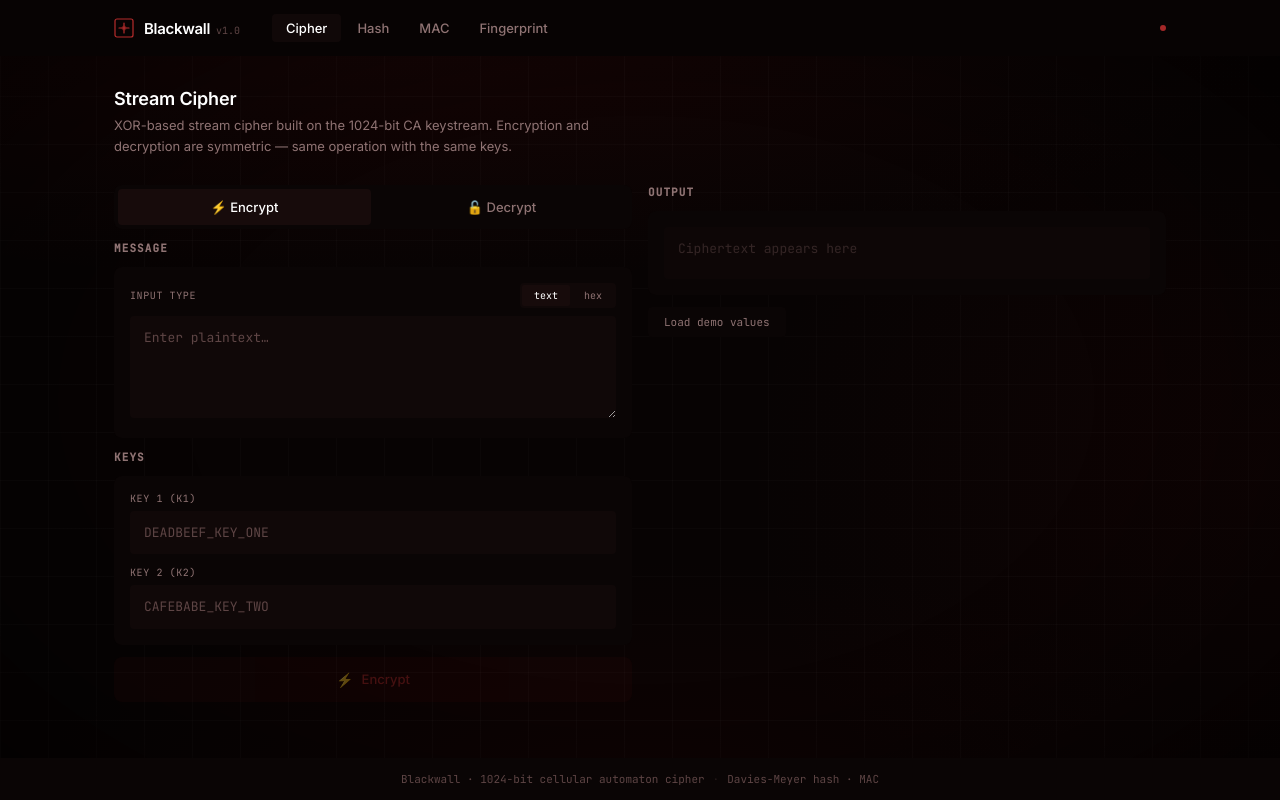
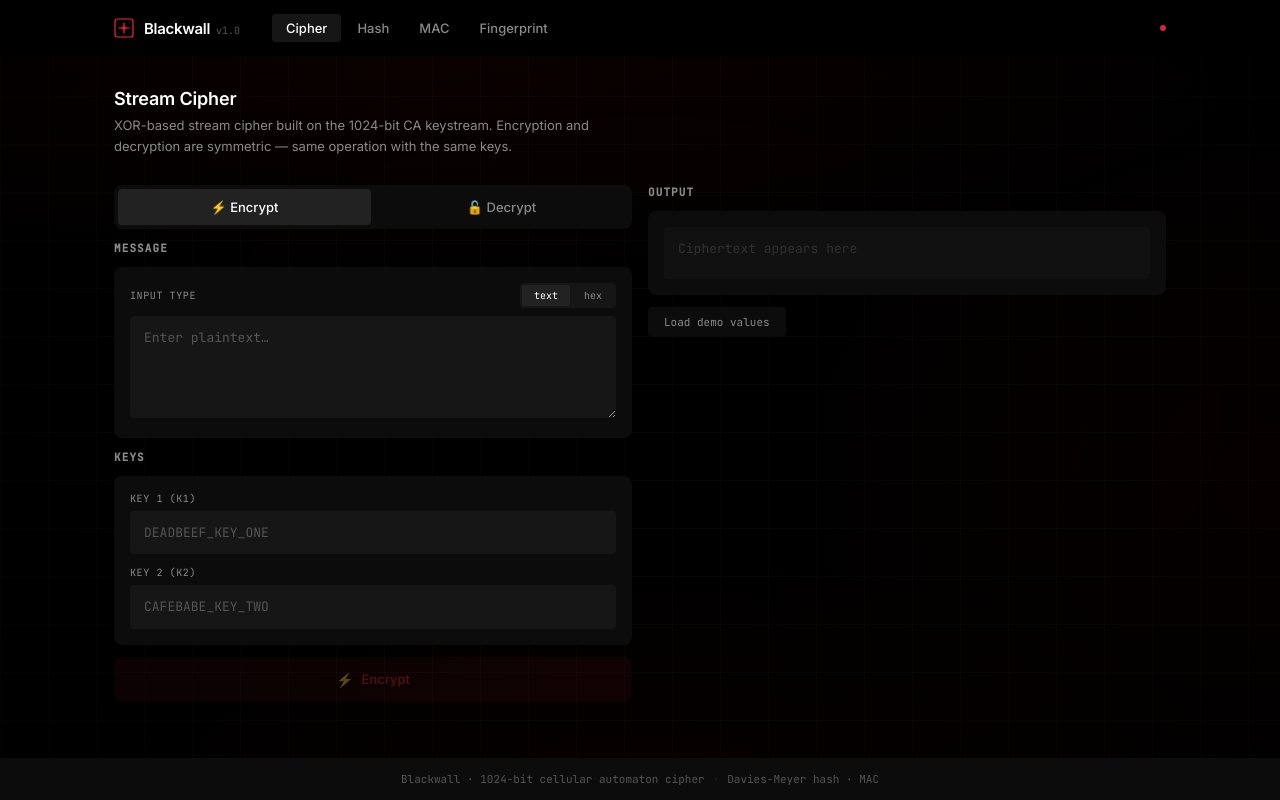
Before and after one commit to rozeraf/blackwall-protocol, a Vue app in the folder client/: page / in a window 1280 px wide. Built offline with nearby package versions, Linux system fonts and the light colour scheme.

Commit message:
style: fix palette to high-contrast true black with sharp red accents

```diff
--- a/client/src/style.css
+++ b/client/src/style.css
@@ -4,20 +4,20 @@
 *, *::before, *::after { box-sizing: border-box; margin: 0; padding: 0; }
 
 :root {
-  /* Palette — Blackwall Borderless (Deep Crimson/Black tones) */
-  --bg:          #070303;
-  --bg-offset:   #0a0505;
-  --bg-input:    #100808;
-  --bg-hover:    #170b0b;
+  /* Palette — High Contrast, Neutral Black with Sharp Accent */
+  --bg:          #000000;
+  --bg-offset:   #0c0c0c;
+  --bg-input:    #161616;
+  --bg-hover:    #222222;
 
-  --accent:      #b82c2c;
-  --accent-hover:#d64040;
-  --accent-mute: rgba(184, 44, 44, 0.12);
+  --accent:      #f02d3a;
+  --accent-hover:#d91e2a;
+  --accent-mute: rgba(240, 45, 58, 0.15);
 
-  --text:        #d1b8b8;
-  --text-dim:    #8f7373;
-  --text-muted:  #5e4545;
   --text-bright: #ffffff;
+  --text:        #d4d4d4;
+  --text-dim:    #8a8a8a;
+  --text-muted:  #555555;
 
   --mono:   'JetBrains Mono', monospace;
   --body:   'Inter', sans-serif;
```
